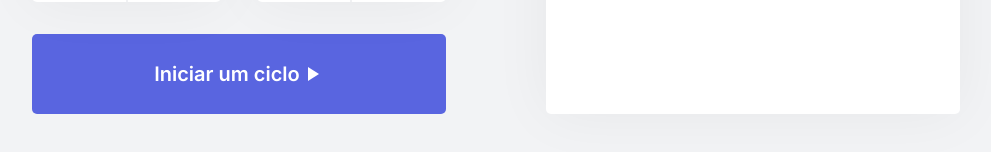
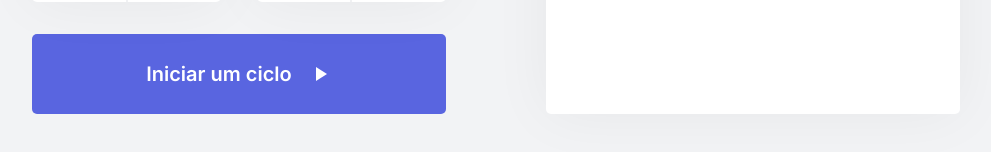
Before and after one commit to gabitchian/Move.it---Desafios, a Next.js app: page / in a window 1280 px wide. Shown: the part 562-714 px from the top of the page, without its empty margins (144-1135 px from the left). Built offline with nearby package versions, Linux system fonts and the light colour scheme.

Commit message:
alteraçao css

```diff
--- a/src/styles/components/Countdown.module.css
+++ b/src/styles/components/Countdown.module.css
@@ -59,11 +59,13 @@
   transition: background-color 0.2s;
 }
 
+.countdownButton img {
+  margin-left: 1rem;
+}
+
 .countdownButtonActiveCloseIcon {
   margin-left: 1rem;
-
   fill: var(--text);
-
   transition: fill 0.2s;
 }
 
```
